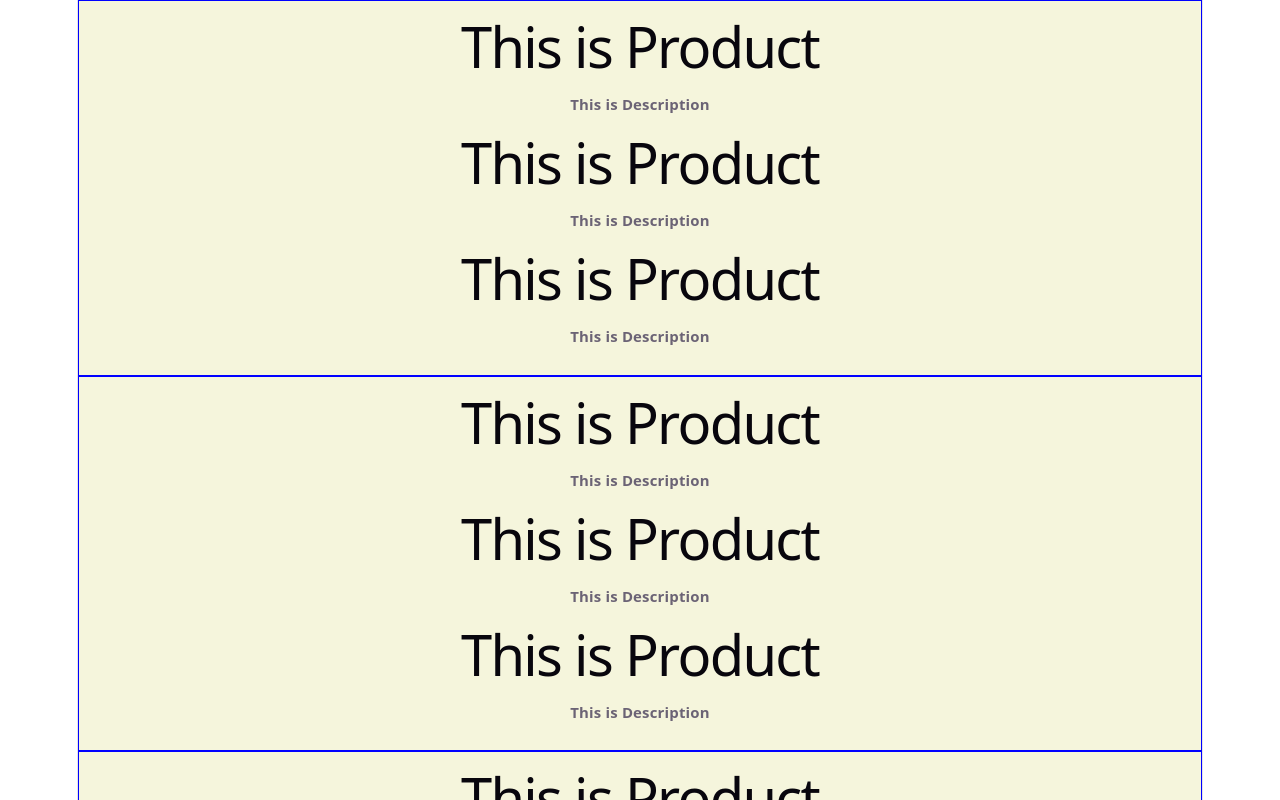
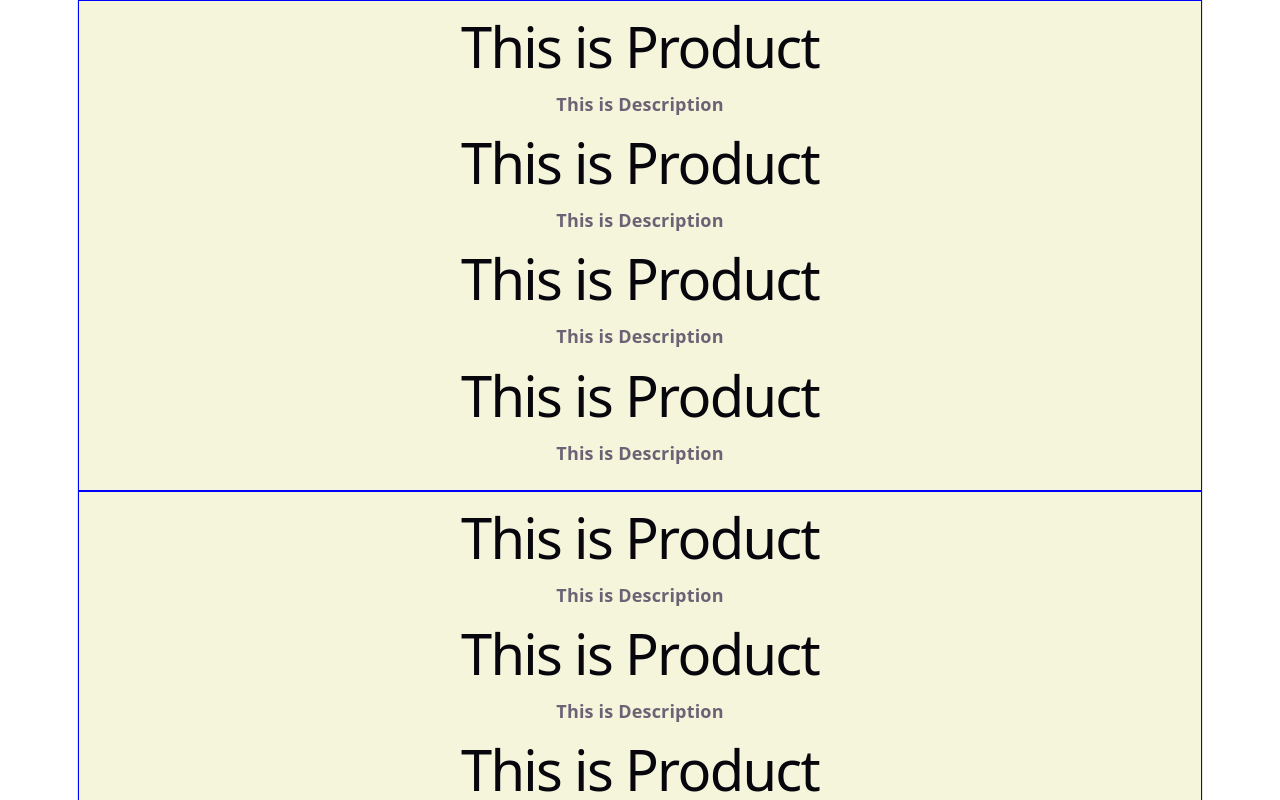
Before and after one commit to sadiksha-kc-neupane/React_Learning, a React (Vite) app: page / in a window 1280 px wide. Shown: the top 800 px of the page. Built offline with nearby package versions, Linux system fonts and the light colour scheme.

Commit message:
made a single product component

```diff
--- a/src/Product&Desc.jsx
+++ b/src/Product&Desc.jsx
@@ -1,16 +1,13 @@
-import { Product } from "./product.jsx";
-import { Description } from "./product.jsx";
+import Product from "./product.jsx";
 import "./Product_Desc.css";
 
 function Product_Desc() {
   return (
     <div className="Product_Desc">
       <Product />
-      <Description />
       <Product />
-      <Description />
       <Product />
-      <Description />
+      <Product />
     </div>
   );
 }
--- a/src/product.jsx
+++ b/src/product.jsx
@@ -1,10 +1,10 @@
 function Product() {
-  return <h1>This is Product</h1>;
+  return (
+    <>
+      <h1>This is Product</h1>
+      <h4>This is Description</h4>
+    </>
+  );
 }
 
-function Description() {
-  return <h5>This is Description</h5>;
-}
-
-export { Product };
-export { Description };
+export default Product;
```
